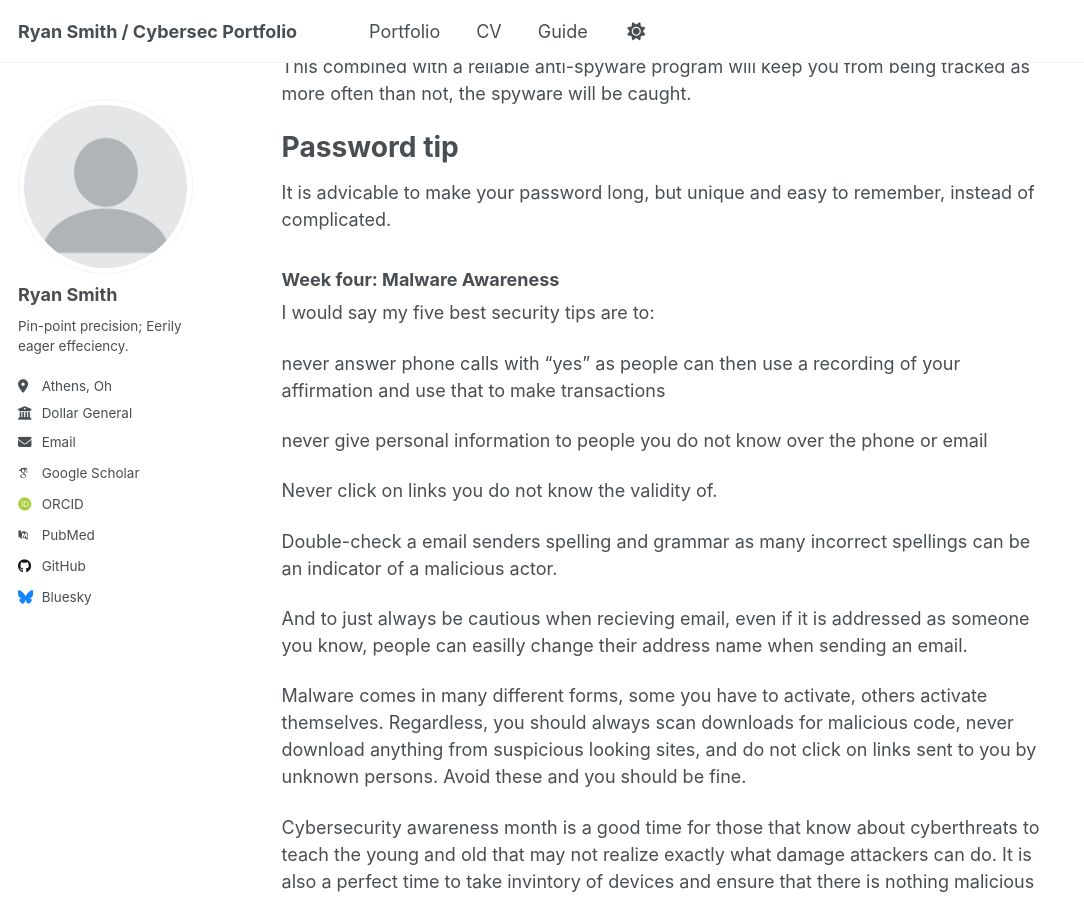
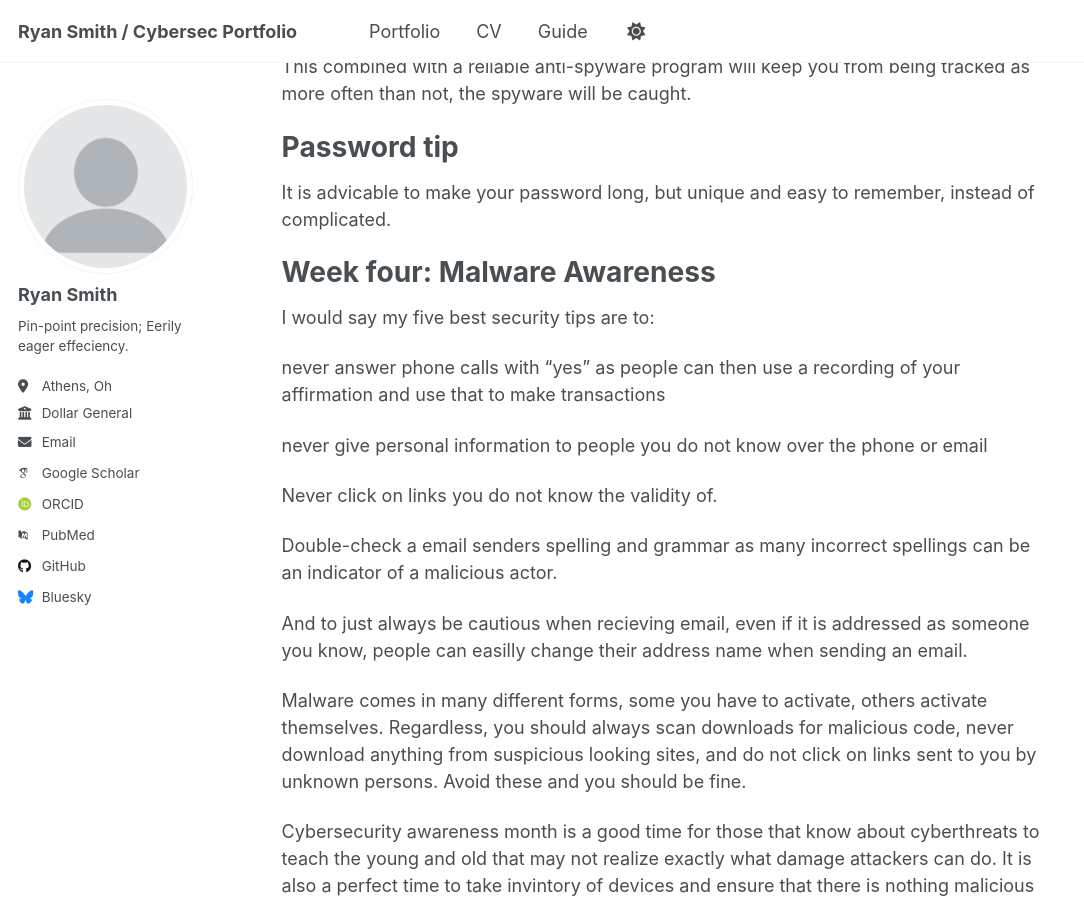
Before and after one commit to Smith-Ryan1/Ryan-Smith-Portfolio, a Jekyll site: the page built from _portfolio/Security Awareness.md, in a window 1280 px wide and 900 px high, scrolled down 819 px. Shown: the whole window, without its empty margins (0-1084 px from the left). Built offline with Jekyll 4.4.1, drawn with Linux system fonts in a browser that asks for light colours; some web fonts are replaced; a script that is not in the unit is left out.

```diff
--- a/_portfolio/Security Awareness.md
+++ b/_portfolio/Security Awareness.md
@@ -16,7 +16,7 @@ So, if this kind of malware just infects your system through seemingly legitimat
 # Password tip
 It is advicable to make your password long, but unique and easy to remember, instead of complicated.
 
-### Week four: Malware Awareness
+# Week four: Malware Awareness
 
 
 I would say my five best security tips are to:
```
